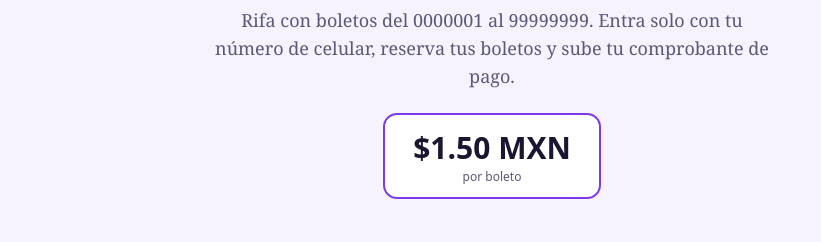
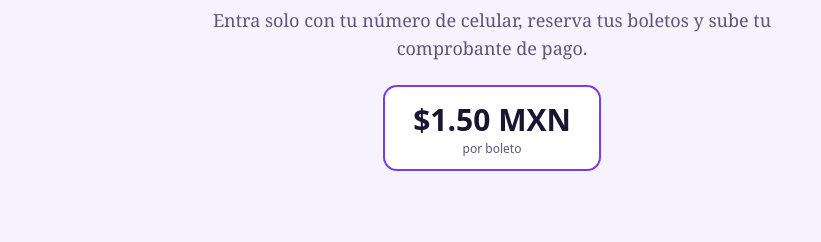
Before and after one commit to torino2099/labolitajaliciense, a plain HTML site: page index.html in a window 1280 px wide. Shown: the part 876-1118 px from the top of the page, without its empty margins (148-969 px from the left). Drawn offline with nearby package versions, Linux system fonts and the light colour scheme; no server answers.

Commit message:
Update raffle description and pricing details

```diff
--- a/index.html
+++ b/index.html
@@ -16,8 +16,8 @@
 <div class="hero">
 <img id="imgHero" class="hero-img" src="assets/hero.jpg" alt="Gran sorteo de premios extraordinarios: auto, consolas, laptops y dinero en efectivo">
 <h1 id="hTit">La Bolita Jalisciense</h1>
-<p>Rifa con boletos del 0000001 al 99999999. Entra solo con tu número de celular, reserva tus boletos y sube tu comprobante de pago.</p>
-<div class="price" id="precio">$1.50 MXN<small>por boleto</small></div>
+<p>Entra solo con tu número de celular, reserva tus boletos y sube tu comprobante de pago.</p>
+<div class="price" id="precio">$1.50 MXN a $10.00 MXN Depende la forma y tipo de sorteo<small>por boleto</small></div>
 </div>
 
 <section id="rifasS" class="hide"><h2>Rifas disponibles</h2><div class="grid" id="rifasG"></div></section>
```
